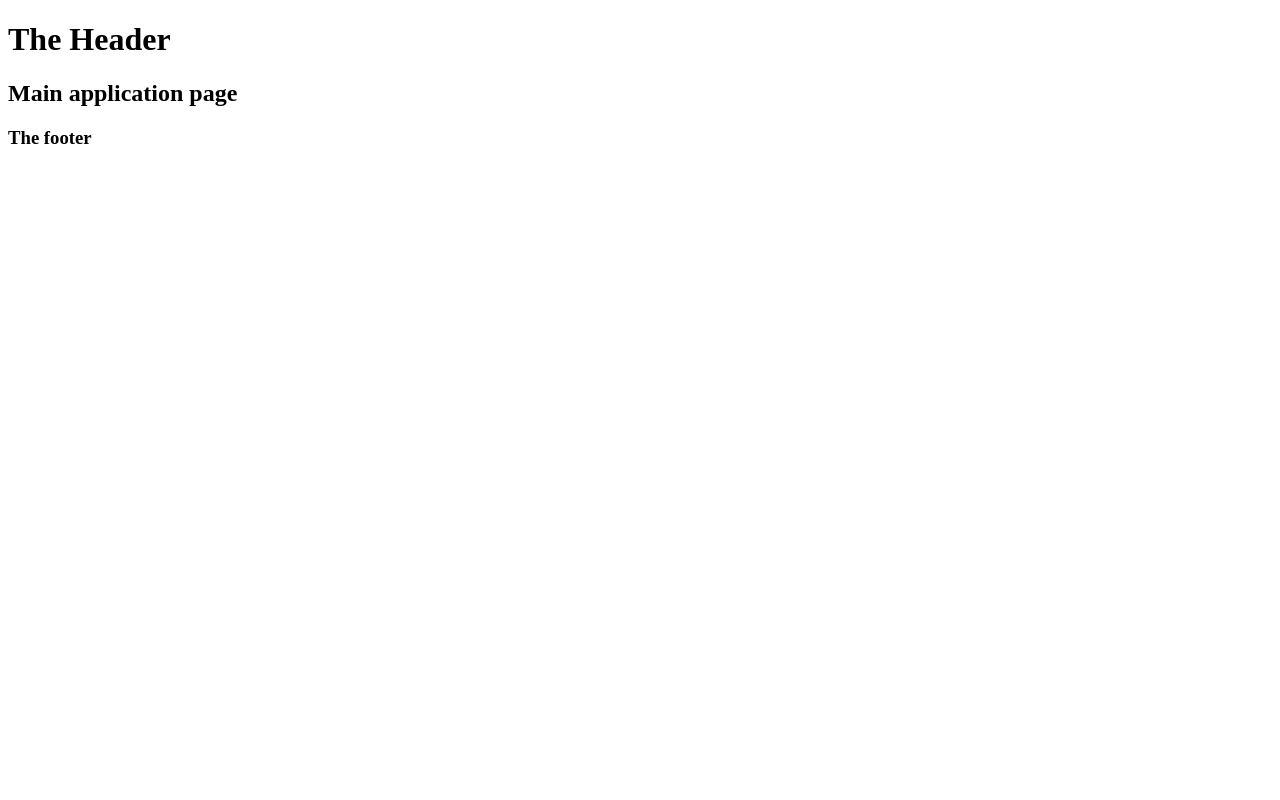
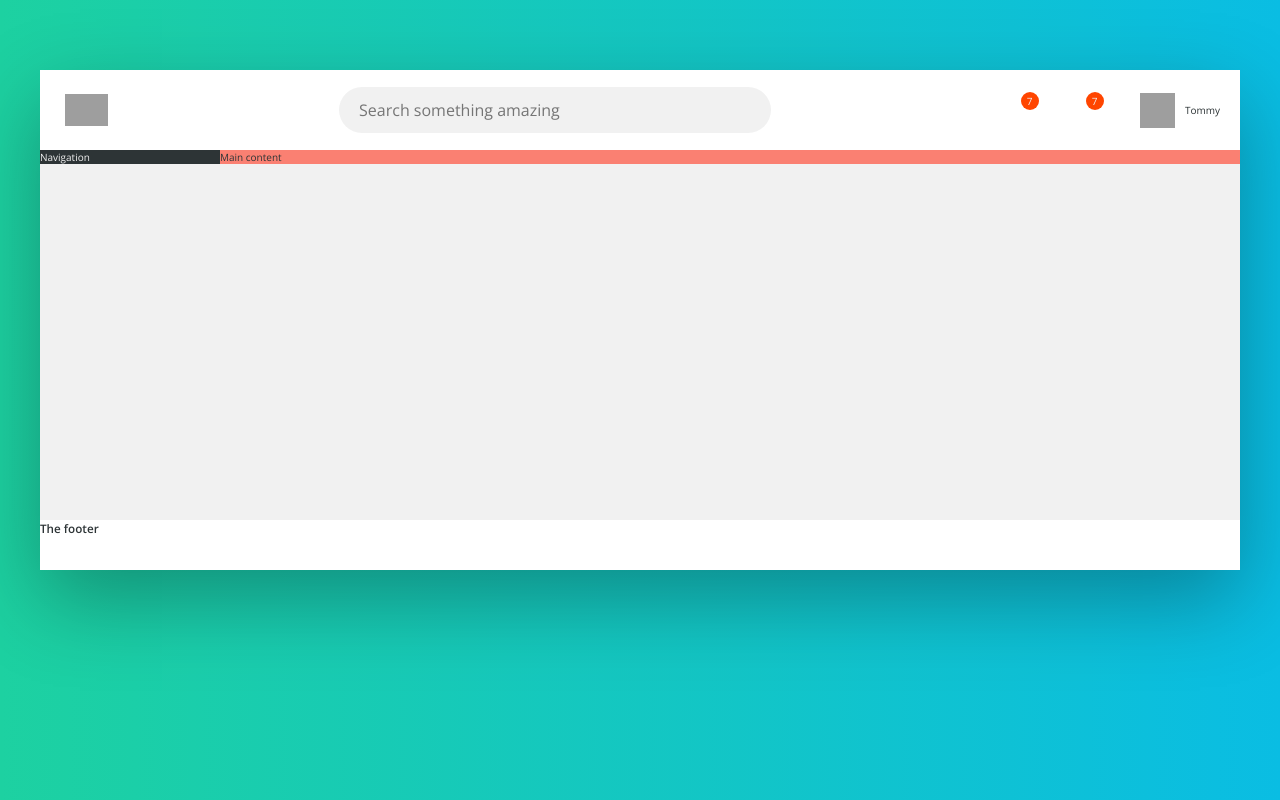
Before and after one commit to tommydemarco/CooKingSchool-React, a React (Create React App) app: page / in a window 1280 px wide. Built offline with nearby package versions, Linux system fonts and the light colour scheme; grey boxes are pictures that could not be loaded.

Commit message:
Header done with styles. Other components defined

```diff
--- /dev/null
+++ b/index.html
@@ -0,0 +1,28 @@
+<style>
+* {
+    margin:0;
+    padding:0;
+}
+
+*,
+*:after,
+*:before {
+    box-sizing: inherit;
+}
+
+html {
+    box-sizing: border-box;
+    font-size: 62.5%;
+}
+
+body {
+    background-image: linear-gradient(to right, var(--col-pri-1), var(--col-pri-2));
+    background-size: cover;
+    background-repeat: no-repeat;
+    min-height:100vh;
+}
+</style>
+
+<body>
+<h1>Hello</h1>
+</body>
--- a/src/App.js
+++ b/src/App.js
@@ -3,14 +3,21 @@ import './assets/css/style.css';
 
 import TheHeader from './components/layouts/TheHeader';
 import TheFooter from './components/layouts/TheFooter';
+import TheSideNav from './components/layouts/TheSideNav';
+import TheMaine from './components/TheMaine';
 
 
 function App() {
   return (
-    <div>
-      <TheHeader />
-      <h2>Main application page</h2>
-      <TheFooter />
+    <div className="app">
+      <div className="container">
+        <TheHeader />
+        <div className="content">
+          <TheSideNav />
+          <TheMaine />
+        </div>
+        <TheFooter />
+      </div>
     </div>
   );
 }
--- a/src/assets/css/style.css
+++ b/src/assets/css/style.css
@@ -1,17 +1,132 @@
-/*
-COLORS
+@import url("https://fonts.googleapis.com/css2?family=Open+Sans:wght@400;600&display=swap");
+* {
+  margin: 0;
+  padding: 0; }
 
-Primary: #eb2f64
-Primary light: #FF3366
-Primary dark: #BA265D
+*,
+*:after,
+*:before {
+  box-sizing: inherit; }
 
-Grey light 1: #faf9f9
-Grey light 2: #f4f2f2
-Grey light 3: #f0eeee
-Grey light 4: #ccc
+html {
+  box-sizing: border-box;
+  font-size: 62.5%; }
 
-Grey dark 1: #333
-Grey dark 2: #777
-Grey dark 3: #999
+#root {
+  background-image: linear-gradient(to right, #1dd1a1, #0abde3);
+  background-size: cover;
+  background-repeat: no-repeat;
+  min-height: 100vh;
+  font-family: 'Open Sans', sans-serif;
+  color: #2d3436;
+  position: absolute;
+  top: 0;
+  width: 100%; }
 
-*/
+.container {
+  max-width: 120rem;
+  margin: 7rem auto;
+  background-color: #f1f1f1;
+  box-shadow: 0 3rem 8rem rgba(0, 0, 0, 0.3);
+  min-height: 50rem;
+  position: relative; }
+
+.header {
+  background-color: #fff;
+  border-bottom: #636e72;
+  height: 8rem;
+  display: flex;
+  justify-content: space-between;
+  align-items: center; }
+
+.content {
+  display: flex; }
+
+.sidebar {
+  background-color: #2d3436;
+  color: #f1f1f1;
+  flex: 0 0 15%; }
+
+.main {
+  background-color: salmon;
+  flex: 1; }
+
+.footer {
+  min-height: 5rem;
+  background-color: white;
+  border-top: #636e72;
+  position: absolute;
+  bottom: 0;
+  width: 100%; }
+
+.logo {
+  height: 3.2rem;
+  margin-left: 2.5rem; }
+
+.search {
+  flex: 0 0 40%;
+  display: flex;
+  align-items: center;
+  justify-content: center; }
+  .search__input {
+    font-size: 1.6rem;
+    font-family: inherit;
+    font-weight: inherit;
+    color: inherit;
+    width: 90%;
+    background-color: #f1f1f1;
+    border-radius: 100px;
+    border: none;
+    padding: 1.2rem 2rem;
+    transition: all .3s;
+    margin-right: -3.25rem; }
+    .search__input:focus {
+      outline: none;
+      width: 100%;
+      background-color: #e7e7e7; }
+  .search__input:focus + .search__button {
+    background-color: #e7e7e7; }
+  .search__button {
+    border: none;
+    background-color: #f1f1f1; }
+    .search__button:active {
+      outline: none; }
+    .search__button:active {
+      outline: none; }
+  .search__icon {
+    height: 2rem;
+    width: 2rem; }
+
+.user-nav {
+  align-self: stretch;
+  display: flex;
+  align-items: center; }
+  .user-nav > * {
+    padding: 0 2rem;
+    cursor: pointer;
+    height: 100%;
+    display: flex;
+    align-items: center; }
+  .user-nav > *:hover {
+    background-color: #f1f1f1; }
+  .user-nav__icon-box {
+    position: relative; }
+  .user-nav__icon {
+    height: 2.5rem;
+    width: 2.5rem; }
+  .user-nav__notification {
+    color: #f1f1f1;
+    background-color: orangered;
+    border-radius: 50px;
+    position: absolute;
+    width: 1.8rem;
+    height: 1.8rem;
+    top: 28%;
+    right: 25%;
+    display: flex;
+    justify-content: center;
+    align-items: center; }
+  .user-nav__user-photo {
+    height: 3.5rem;
+    width: 3.5rem;
+    margin-right: 1rem; }
--- a/src/assets/scss/_base.scss
+++ b/src/assets/scss/_base.scss
@@ -0,0 +1,37 @@
+$col-pri-1: #1dd1a1;
+$col-pri-2: #0abde3;
+$white: #f1f1f1;
+$white-d: #e7e7e7;
+$grey-light:#b2bec3;
+$grey-mid:#636e72;
+$grey-dark:#2d3436;
+
+
+//base styles
+* {
+    margin:0;
+    padding:0;
+}
+
+*,
+*:after,
+*:before {
+    box-sizing: inherit;
+}
+
+html {
+    box-sizing: border-box;
+    font-size: 62.5%;
+}
+
+#root {
+    background-image: linear-gradient(to right, $col-pri-1, $col-pri-2);
+    background-size: cover;
+    background-repeat: no-repeat;
+    min-height:100vh;
+    font-family: 'Open Sans', sans-serif;
+    color:$grey-dark;
+    position: absolute;
+    top: 0;
+    width: 100%;
+}
--- a/src/assets/scss/_components.scss
+++ b/src/assets/scss/_components.scss
@@ -0,0 +1,87 @@
+//=======> NAVIGATION TOP BAR
+.logo {
+    height:3.2rem;
+    margin-left:2.5rem;
+}
+.search {
+    flex: 0 0 40%;
+    display:flex;
+    align-items:center;
+    justify-content: center;
+
+    &__input {
+        font-size: 1.6rem;
+        font-family: inherit;
+        font-weight: inherit;
+        color: inherit;
+        width:90%;
+        background-color: $white;
+        border-radius: 100px;
+        border:none;
+        padding: 1.2rem 2rem;
+        transition: all .3s;
+        margin-right: -3.25rem;
+        &:focus {
+            outline: none;
+            width:100%;
+            background-color: $white-d;
+        }
+    }
+    &__input:focus + &__button {
+        background-color: $white-d;
+    }
+    &__button {
+        border:none;
+        background-color: $white;
+        &:active {
+            outline:none
+        }
+        &:active {
+            outline:none
+        }
+    }
+    &__icon {
+        height:2rem;
+        width: 2rem;
+    }
+}
+.user-nav {
+    align-self: stretch;
+    display:flex;
+    align-items: center;
+    & > * {
+        padding: 0 2rem;
+        cursor:pointer;
+        height:100%;
+        display:flex;
+        align-items: center;
+    }
+    & > *:hover {
+        background-color: $white;
+    }
+    &__icon-box {
+        position:relative;
+    }
+    &__icon {
+        height:2.5rem;
+        width:2.5rem;
+    }
+    &__notification {
+        color:$white;
+        background-color: orangered;
+        border-radius: 50px;
+        position:absolute;
+        width:1.8rem;
+        height:1.8rem;
+        top:28%;
+        right:25%;
+        display: flex;
+        justify-content: center;
+        align-items: center;
+    }
+    &__user-photo {
+        height:3.5rem;
+        width:3.5rem;
+        margin-right: 1rem;
+    }
+}
--- a/src/assets/scss/_layouts.scss
+++ b/src/assets/scss/_layouts.scss
@@ -0,0 +1,39 @@
+.container {
+    max-width: 120rem;
+    margin: 7rem auto;
+    background-color: $white;
+    box-shadow: 0 3rem 8rem rgba(0, 0, 0, .3);
+    min-height:50rem;
+    position:relative;
+}
+.header {
+    background-color: #fff;
+    border-bottom: $grey-mid;
+    height:8rem;
+    display:flex;
+    justify-content: space-between;
+    align-items: center;
+
+}
+.content {
+    display:flex;
+}
+.sidebar {
+    background-color: $grey-dark;
+    color:$white;
+    flex: 0 0 15%;
+
+}
+.main {
+    background-color: salmon;
+    flex:1;
+
+}
+.footer {
+    min-height: 5rem;
+    background-color: white;
+    border-top:$grey-mid;
+    position:absolute;
+    bottom:0;
+    width: 100%;
+}
--- a/src/assets/scss/main.scss
+++ b/src/assets/scss/main.scss
@@ -1,3 +1,5 @@
-@import './base';
-@import './layouts';
-@import './components';
+@import 'base';
+@import 'layouts';
+@import 'components';
+
+@import url('https://fonts.googleapis.com/css2?family=Open+Sans:wght@400;600&display=swap');
--- /dev/null
+++ b/src/components/TheMaine.js
@@ -0,0 +1,11 @@
+import React from 'react';
+
+function TheMaine() {
+    return(
+        <main className="main">
+            Main content
+        </main>
+    )
+}
+
+export default TheMaine;
--- a/src/components/layouts/TheFooter.js
+++ b/src/components/layouts/TheFooter.js
@@ -2,7 +2,7 @@ import React from 'react';
 
 function TheFooter() {
     return (
-        <footer>
+        <footer className="footer">
             <h3>The footer</h3>
         </footer>
     );
--- a/src/components/layouts/TheHeader.js
+++ b/src/components/layouts/TheHeader.js
@@ -2,7 +2,37 @@ import React from 'react';
 
 function TheHeader() {
     return (
-        <h1>The Header</h1>
+        <header className="header">
+            <img src="/assets/img/logo.png" alt="" className="logo" />
+            <form action="#" className="search">
+                <input type="text" placeholder="Search something amazing" className="search__input" />
+                <button type="button" className="search__button">
+                    <svg className="search__icon">
+                        <use xlinkHref="/assets/img/sprite.svg#icon-search">
+                        </use>
+                    </svg>
+                </button>
+            </form>
+            <nav className="user-nav">
+                <div className="user-nav__icon-box">
+                    <svg className="user-nav__icon">
+                        <use xlinkHref="/assets/img/sprite.svg#icon-search"></use>
+                    </svg>
+                    <span className="user-nav__notification">7</span>
+                </div>
+                <div className="user-nav__icon-box">
+                    <svg className="user-nav__icon">
+                        <use xlinkHref="/assets/img/sprite.svg#icon-search"></use>
+                    </svg>
+                    <span className="user-nav__notification">7</span>
+                </div>
+                <div className="user-nav__user">
+                    <img src="/assets/img/1.jpg" alt="" className="user-nav__user-photo" />
+                    <span className="user-nav__user-name">Tommy</span>
+                </div>
+            </nav>
+
+        </header>
     );
 }
 
--- /dev/null
+++ b/src/components/layouts/TheSideNav.js
@@ -0,0 +1,11 @@
+import React from 'react';
+
+function TheSideNav() {
+    return (
+        <nav className="sidebar">
+            Navigation
+        </nav>
+    );
+}
+
+export default TheSideNav;
```
Also changed, not shown: public/assets/img/text.txt (added), 1 other file (tests, documents, lock files or other folders).
